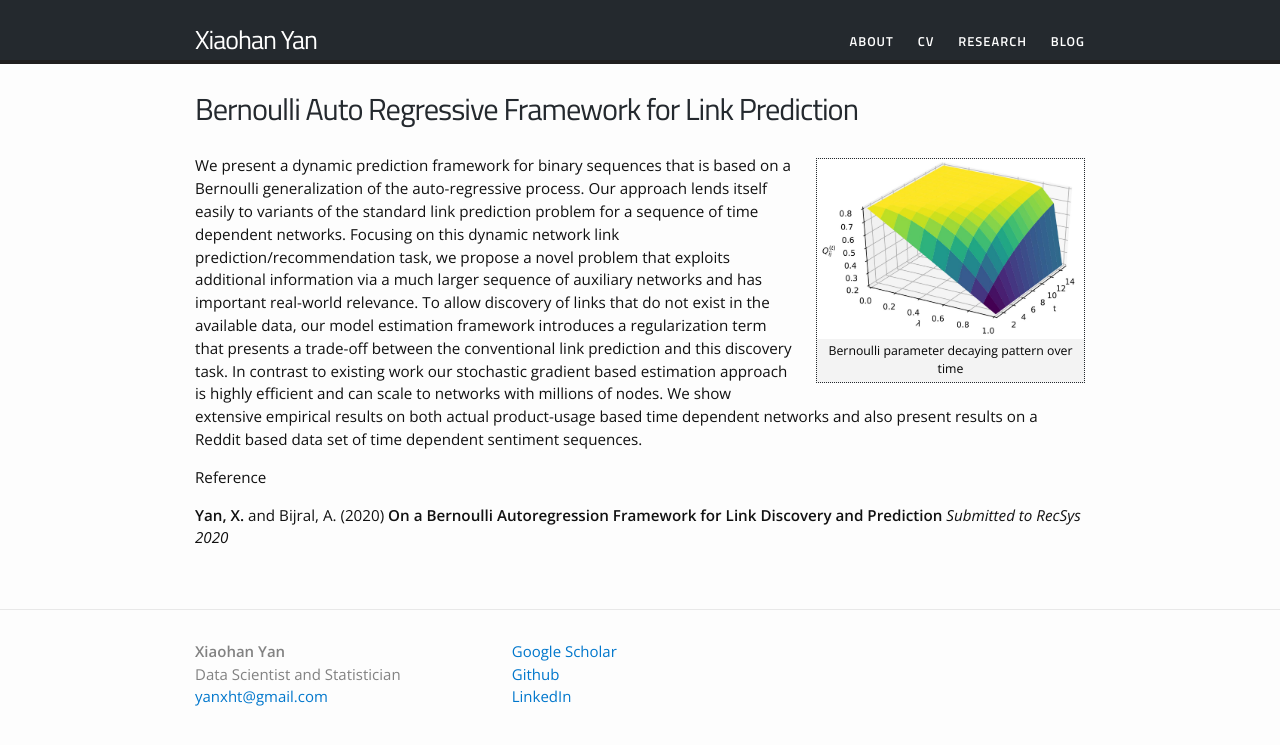
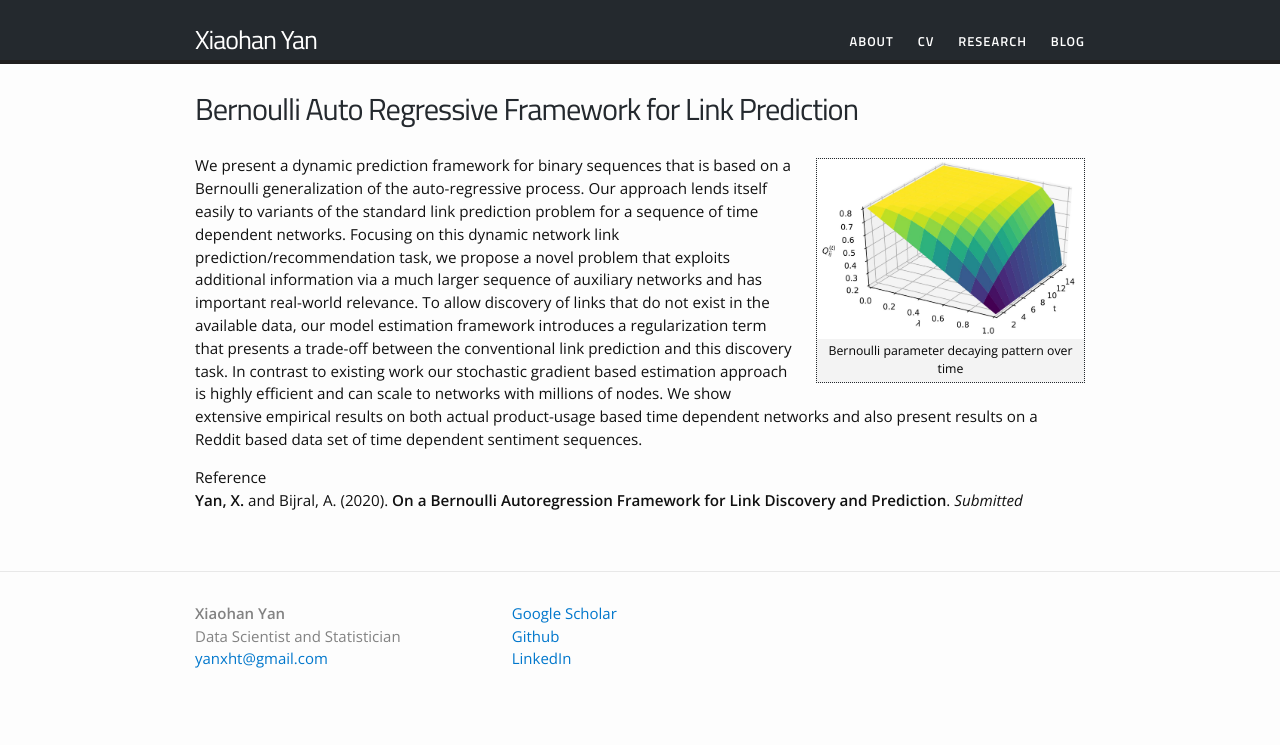
Before and after one commit to yanxht/yanxht.github.io, a Jekyll site: the page built from research/bar.md, in a window 1280 px wide. Shown: the top 745 px of the page. Built offline with Jekyll 4.4.1, drawn with Linux system fonts in a browser that asks for light colours.

Commit message:
Update BAR page

```diff
--- a/research/bar.md
+++ b/research/bar.md
@@ -8,6 +8,5 @@
 
 We present a dynamic prediction framework for binary sequences that is based on a Bernoulli generalization of the auto-regressive process. Our approach lends itself easily to variants of the standard link prediction problem for a sequence of time dependent networks. Focusing on this dynamic network link prediction/recommendation task, we propose a novel problem that exploits additional information via a much larger sequence of auxiliary networks and has important real-world relevance. To allow discovery of links that do not exist in the available data, our model estimation framework introduces a regularization term that presents a trade-off between the conventional link prediction and this discovery task. In contrast to existing work our stochastic gradient based estimation approach is highly efficient and can scale to networks with millions of nodes. We show extensive empirical results on both actual product-usage based time dependent networks and also present results on a Reddit based data set of time dependent sentiment sequences.
 
-Reference
-
-**Yan, X.** and Bijral, A. (2020) **On a Bernoulli Autoregression Framework for Link Discovery and Prediction** *Submitted to RecSys 2020*
+Reference<br/>
+**Yan, X.** and Bijral, A. (2020). **On a Bernoulli Autoregression Framework for Link Discovery and Prediction**. *Submitted*
```
